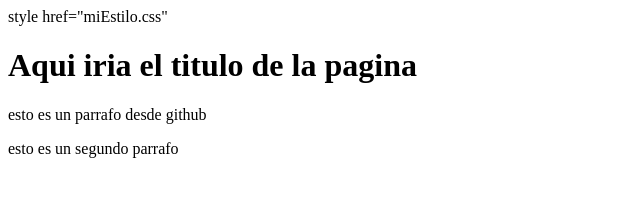
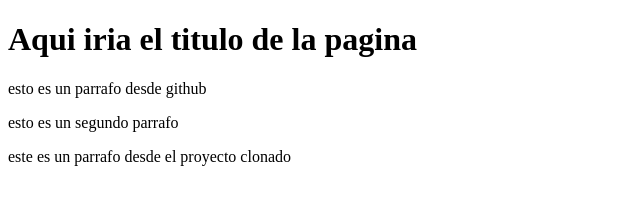
Before and after one commit to Recogabbooo/proyecto-web-empresa-C, a plain HTML site: page index.html in a window 1280 px wide. Shown: the whole page, without its empty margins (0-640 px from the left). Drawn offline with Linux system fonts and the light colour scheme.

Commit message:
agragamos un parrafo desde un proyecto conado

```diff
--- a/index.html
+++ b/index.html
@@ -5,7 +5,7 @@
     <meta name="viewport" content="width=device-width, initial-scale=1.0">
     <title>Document</title>
 </head>
-    style href="miEstilo.css"
+    <style href="miEstilo.css"></style>
 <body>
 
 
@@ -14,6 +14,8 @@
     <p>esto es un segundo parrafo</p>
 
 
+    <p>este es un parrafo desde el proyecto clonado </p>
+
 
 </body>
 </html>
```
